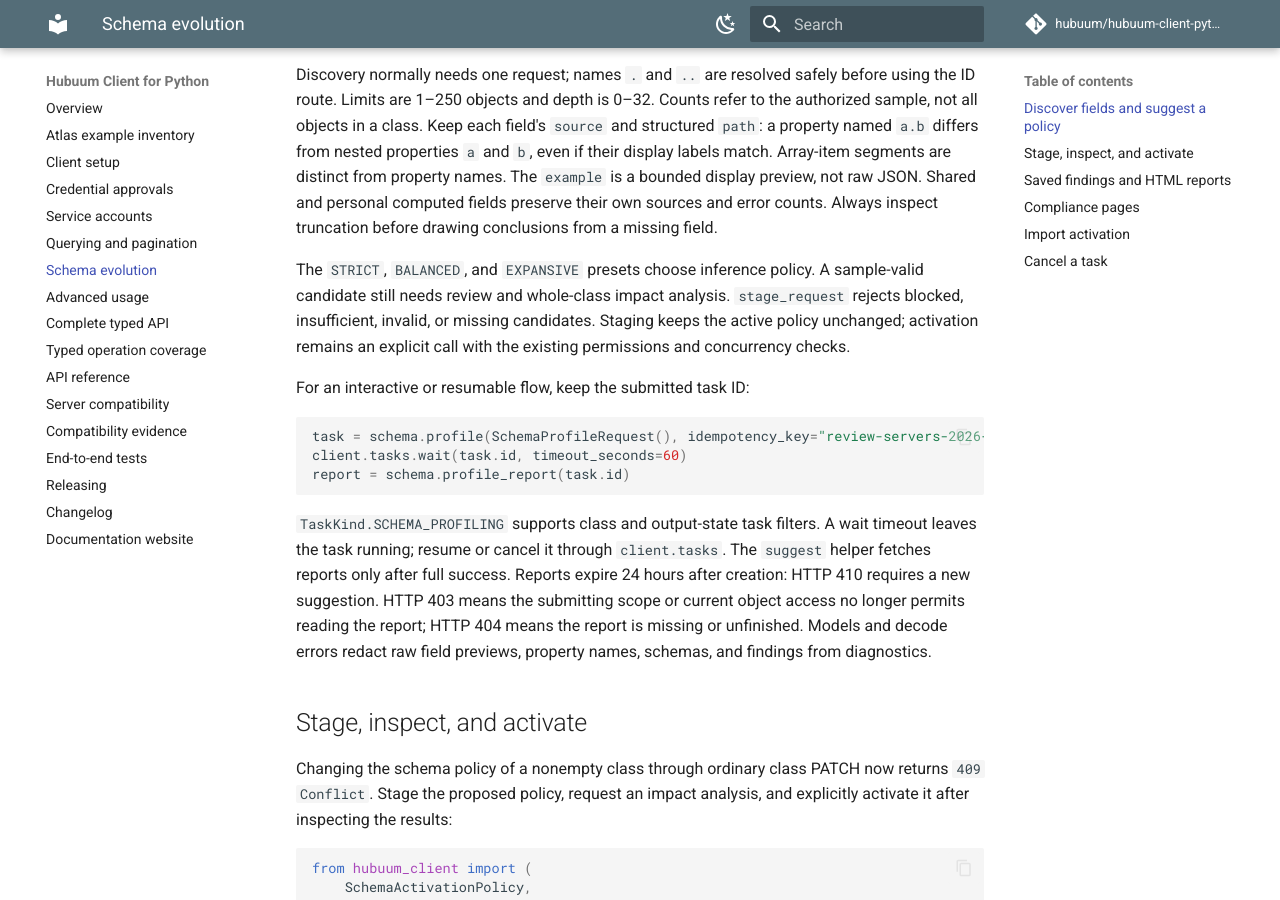
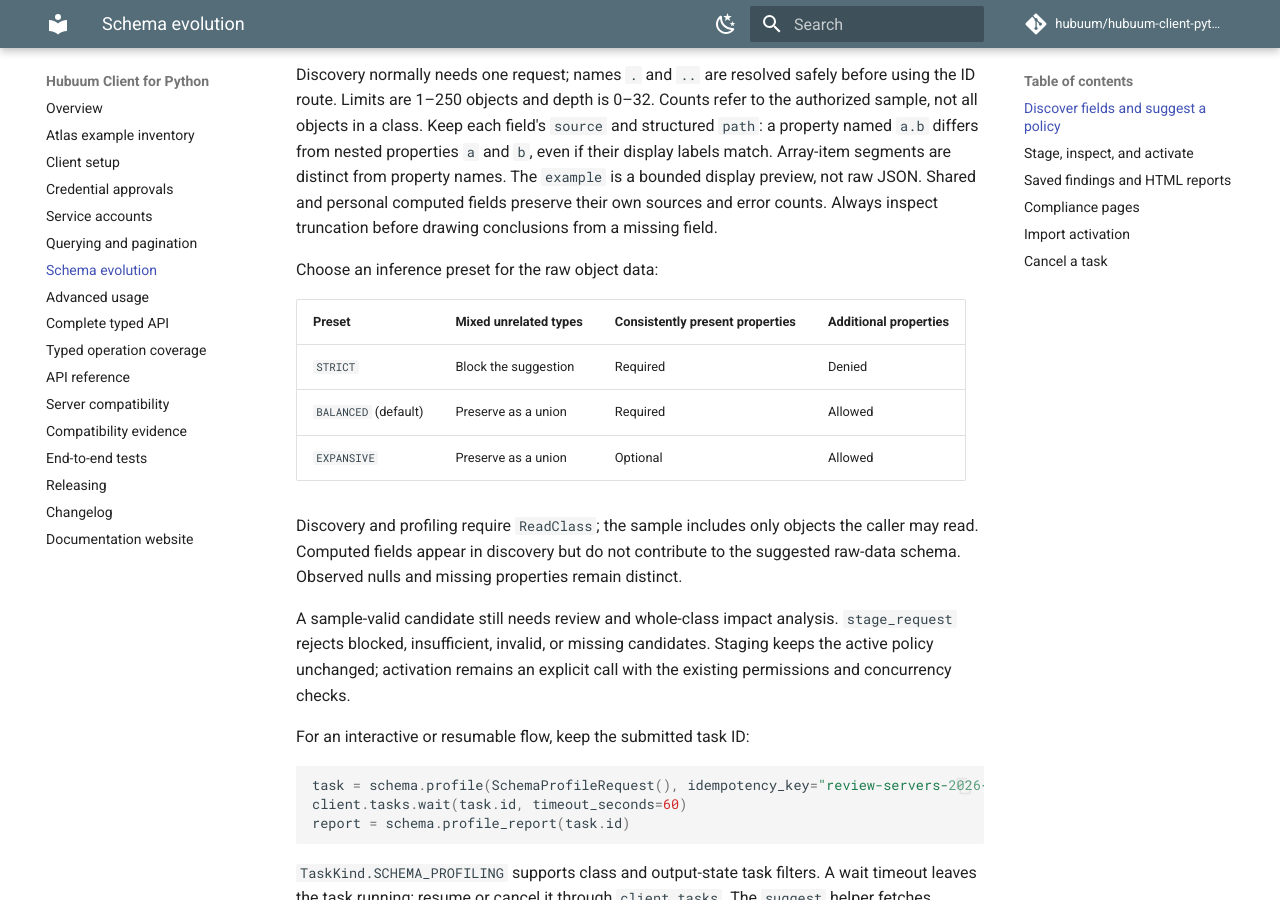
Before and after one commit to hubuum/hubuum-client-python, an MkDocs documentation site: the page built from docs/schema.md, in a window 1280 px wide and 900 px high, scrolled down 796 px. Built offline with MkDocs 1.6.1 and Material for MkDocs 9.7.7, drawn with Linux system fonts in a browser that asks for light colours; comment, search, counter and statistics services are not loaded.

Commit message:
Explain schema inference presets and authorized sampling

```diff
--- a/docs/schema.md
+++ b/docs/schema.md
@@ -43,7 +43,19 @@ not raw JSON. Shared and personal computed fields preserve their own sources
 and error counts. Always inspect truncation before drawing conclusions from a
 missing field.
 
-The `STRICT`, `BALANCED`, and `EXPANSIVE` presets choose inference policy.
+Choose an inference preset for the raw object data:
+
+| Preset | Mixed unrelated types | Consistently present properties | Additional properties |
+| --- | --- | --- | --- |
+| `STRICT` | Block the suggestion | Required | Denied |
+| `BALANCED` (default) | Preserve as a union | Required | Allowed |
+| `EXPANSIVE` | Preserve as a union | Optional | Allowed |
+
+Discovery and profiling require `ReadClass`; the sample includes only objects
+the caller may read. Computed fields appear in discovery but do not contribute
+to the suggested raw-data schema. Observed nulls and missing properties remain
+distinct.
+
 A sample-valid candidate still needs review and whole-class impact analysis.
 `stage_request` rejects blocked, insufficient, invalid, or missing candidates.
 Staging keeps the active policy unchanged; activation remains an explicit call
```
